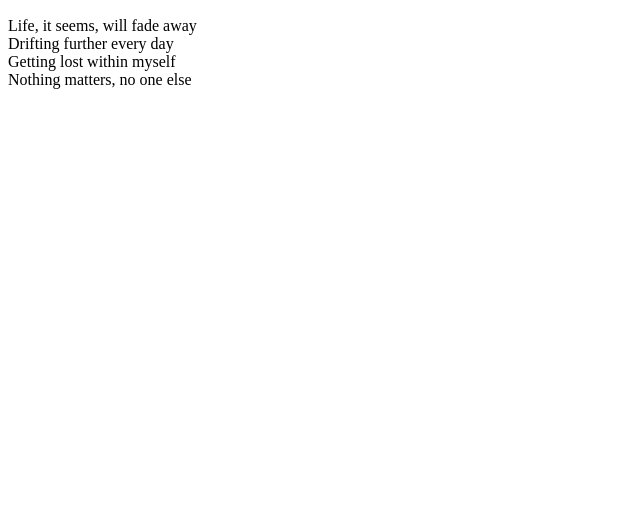
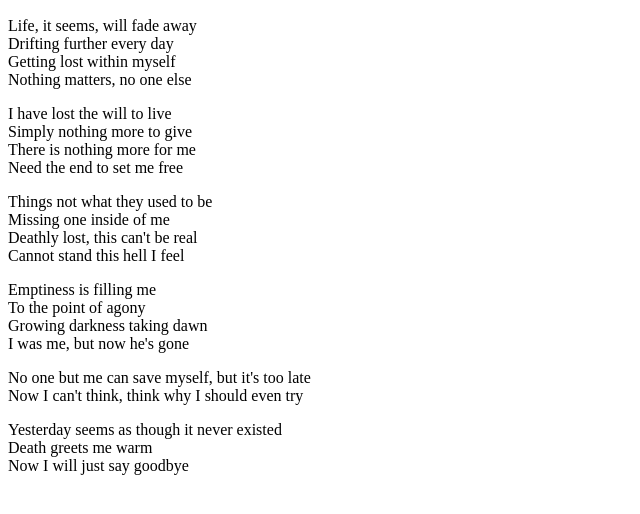
Before and after one commit to dimethyltryptamin/teksty, a plain HTML site: page index.html in a window 1280 px wide. Shown: the part 96-610 px from the top of the page, without its empty margins (0-640 px from the left). Drawn offline with Linux system fonts and the light colour scheme.

Commit message:
Full text

```diff
--- a/index.html
+++ b/index.html
@@ -10,5 +10,22 @@
 		Drifting further every day<br>
 		Getting lost within myself<br>
 		Nothing matters, no one else</p>
+		<p>I have lost the will to live<br>
+		Simply nothing more to give<br>
+		There is nothing more for me<br>
+		Need the end to set me free</p>
+		<p>Things not what they used to be</br>
+		Missing one inside of me</br>
+		Deathly lost, this can't be real<br>
+		Cannot stand this hell I feel</p>
+		<p>Emptiness is filling me<br>
+		To the point of agony<br>
+		Growing darkness taking dawn<br>
+		I was me, but now he's gone</p>
+		<p>No one but me can save myself, but it's too late<br>
+		Now I can't think, think why I should even try</p>
+		<p>Yesterday seems as though it never existed<br>
+		Death greets me warm<br>
+		Now I will just say goodbye</p>
 	</body>
 </html>
```
